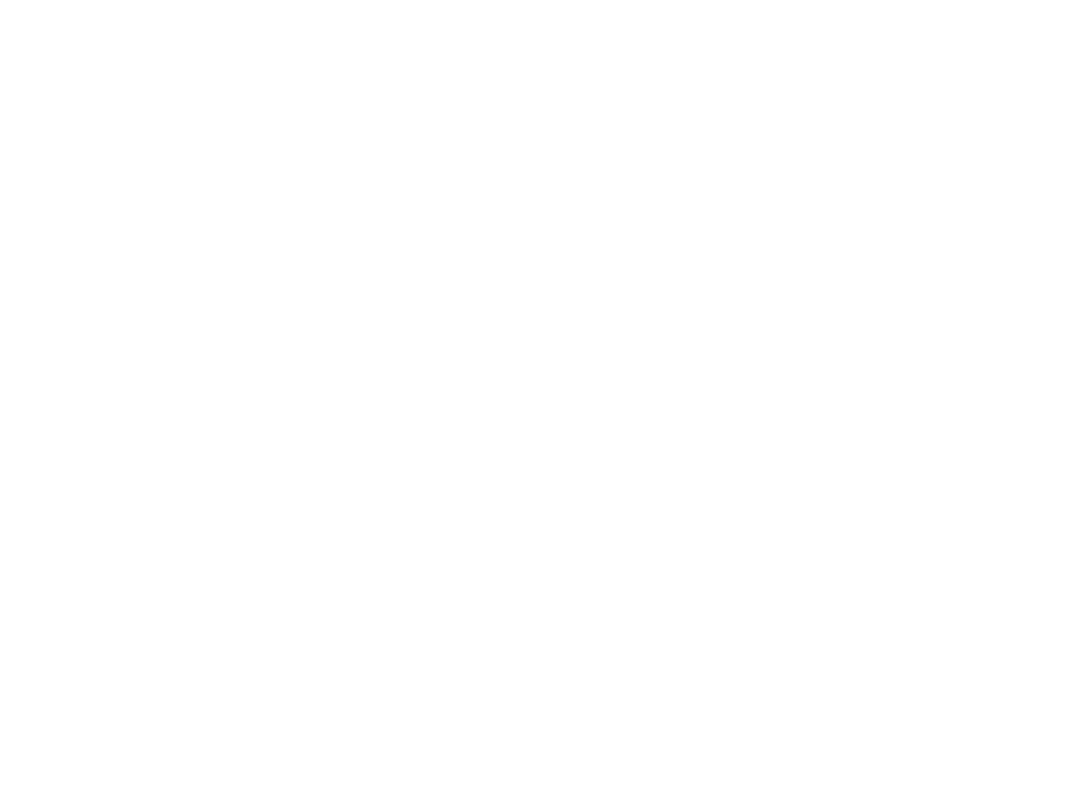
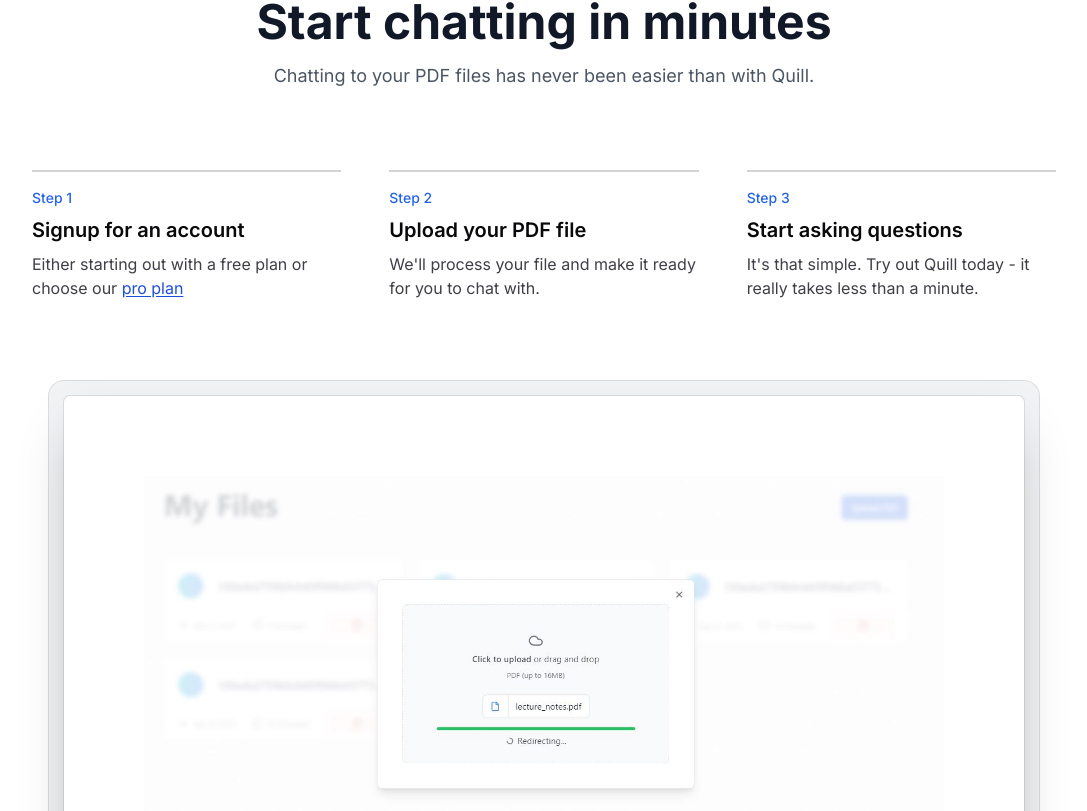
Before and after one commit to MuhammadSaqlain-dev/SaaS-AI-app-pdf-Chatting, a Next.js app: page / in a window 1280 px wide. Shown: the part 1569-2380 px from the top of the page, without its empty margins (96-1183 px from the left). Before the commit the page ends 1359 px from the top, so only its background shows below. Built offline with nearby package versions, Linux system fonts and the light colour scheme.

Commit message:
Landing page completed

```diff
--- a/src/app/page.tsx
+++ b/src/app/page.tsx
@@ -65,6 +65,95 @@
               </div>
             </div>
           </div>
+
+          <div
+            aria-hidden="true"
+            className="pointer-events-none absolute inset-x-0 -top-40 -z-10 transform-gpu overflow-hidden blur-3xl sm:-top-80"
+          >
+            <div
+              style={{
+                clipPath:
+                  "polygon(74.1% 44.1%, 100% 61.6%, 97.5% 26.9%, 85.5% 0.1%, 80.7% 2%, 72.5% 32.5%, 60.2% 62.4%, 52.4% 68.1%, 47.5% 58.3%, 45.2% 34.5%, 27.5% 76.7%, 0.1% 64.9%, 17.9% 100%, 27.6% 76.8%, 76.1% 97.7%, 74.1% 44.1%)",
+              }}
+              className="relative left-[calc(50%-13rem)] aspect-[1155/678] w-[36.125rem] -translate-x-1/2 rotate-[30deg] bg-gradient-to-tr from-[#ff80b5] to-[#9089fc] opacity-30 sm:left-[calc(50%-36rem)] sm:w-[72.1875rem]"
+            />
+          </div>
+        </div>
+      </div>
+
+      {/* Feature Section */}
+      <div className="mx-auto mb-32 mt-32 max-w-5xl sm:mt-56">
+        <div className="mb-12 px-6 lg:px-8">
+          <div className="mx-auto max-w-2xl sm:text-center">
+            <h2 className="mt-2 font-bold text-4xl text-gray-900 sm:text-5xl">
+              Start chatting in minutes
+            </h2>
+            <p className="mt-4 text-lg text-gray-600">
+              Chatting to your PDF files has never been easier than with Quill.
+            </p>
+          </div>
+        </div>
+
+        {/* Steps */}
+        <ol className="my-8 space-y-4 pt-8 md:flex md:space-x-12 md:space-y-0">
+          <li className="md:flex-1">
+            <div className="flex flex-col space-y-2 border-l-4 border-zinc-300 py-2 pl-4 md:border-l-0 md:border-t-2 md:pb-0 md:pl-0 md:pt-4">
+              <span className="text-sm font-medium text-blue-600">Step 1</span>
+              <span className="text-xl font-semibold">
+                Signup for an account
+              </span>
+              <span className="mt-2 text-zinc-700">
+                Either starting out with a free plan or choose our{" "}
+                <Link
+                  className="text-blue-700 underline underline-offset-2"
+                  href={"/pricing"}
+                >
+                  pro plan
+                </Link>
+              </span>
+            </div>
+          </li>
+
+          <li className="md:flex-1">
+            <div className="flex flex-col space-y-2 border-l-4 border-zinc-300 py-2 pl-4 md:border-l-0 md:border-t-2 md:pb-0 md:pl-0 md:pt-4">
+              <span className="text-sm font-medium text-blue-600">Step 2</span>
+              <span className="text-xl font-semibold">
+                Upload your PDF file
+              </span>
+              <span className="mt-2 text-zinc-700">
+                We&apos;ll process your file and make it ready for you to chat
+                with.
+              </span>
+            </div>
+          </li>
+
+          <li className="md:flex-1">
+            <div className="flex flex-col space-y-2 border-l-4 border-zinc-300 py-2 pl-4 md:border-l-0 md:border-t-2 md:pb-0 md:pl-0 md:pt-4">
+              <span className="text-sm font-medium text-blue-600">Step 3</span>
+              <span className="text-xl font-semibold">
+                Start asking questions
+              </span>
+              <span className="mt-2 text-zinc-700">
+                It&apos;s that simple. Try out Quill today - it really takes
+                less than a minute.
+              </span>
+            </div>
+          </li>
+        </ol>
+
+        <div className="mx-auto max-w-6xl px-6 lg:px-8">
+          <div className="mt-16 flow-root sm:mt-24">
+            <div className="-m-2 rounded-xl bg-gray-900/5 p-2 ring-1 ring-inset ring-gray-900/10 lg:-m-4 lg:rounded-2xl lg:p-4">
+              <Image
+                alt="upload-preview"
+                src="/file-upload-preview.jpg"
+                className="rounded-md bg-white p-2 sm:p-8 md:p-20 shadow-2xl ring-1 ring-gray-900/10"
+                width={1419}
+                height={732}
+                quality={100}
+              />
+            </div>
+          </div>
         </div>
       </div>
     </>
```
